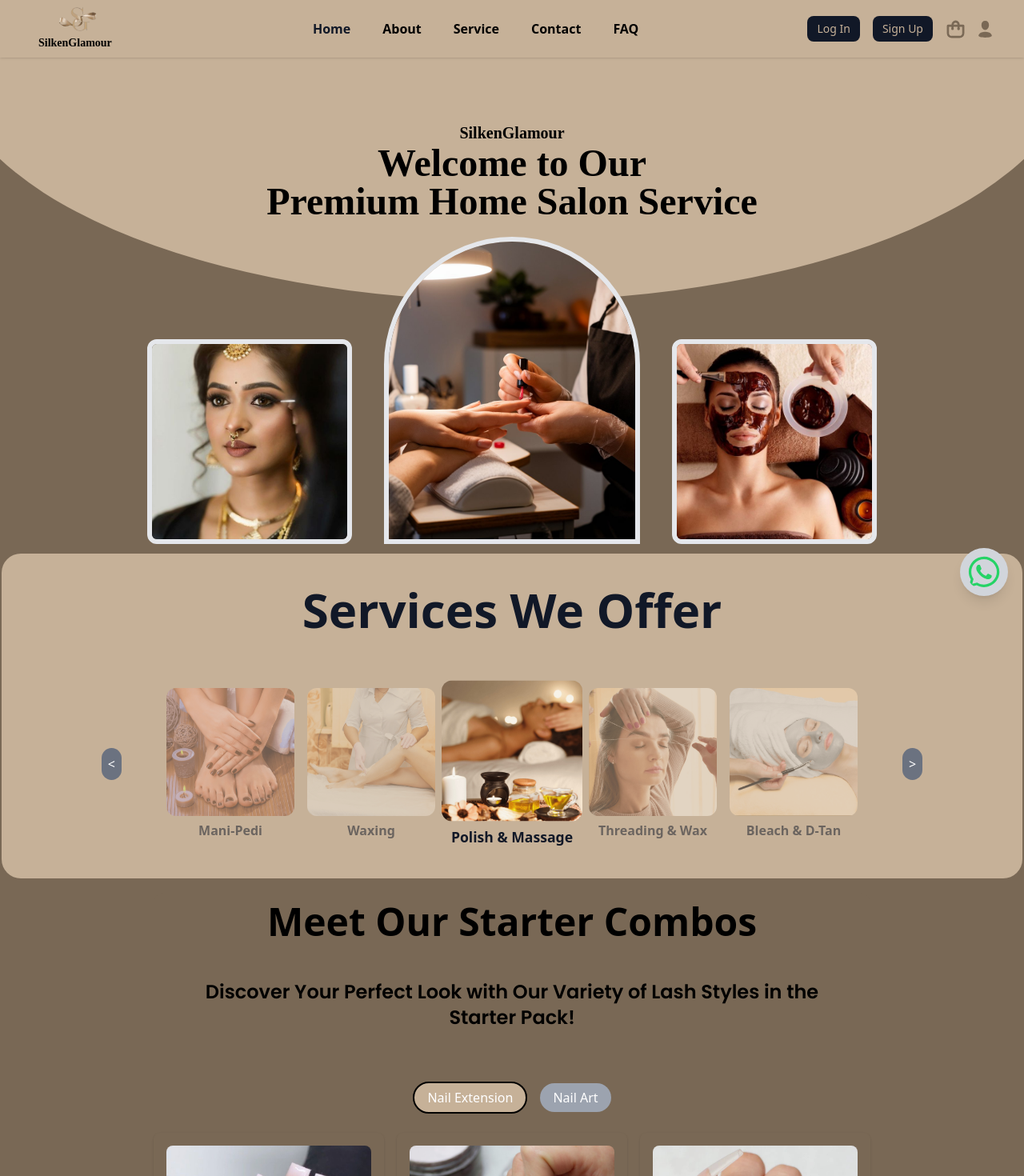
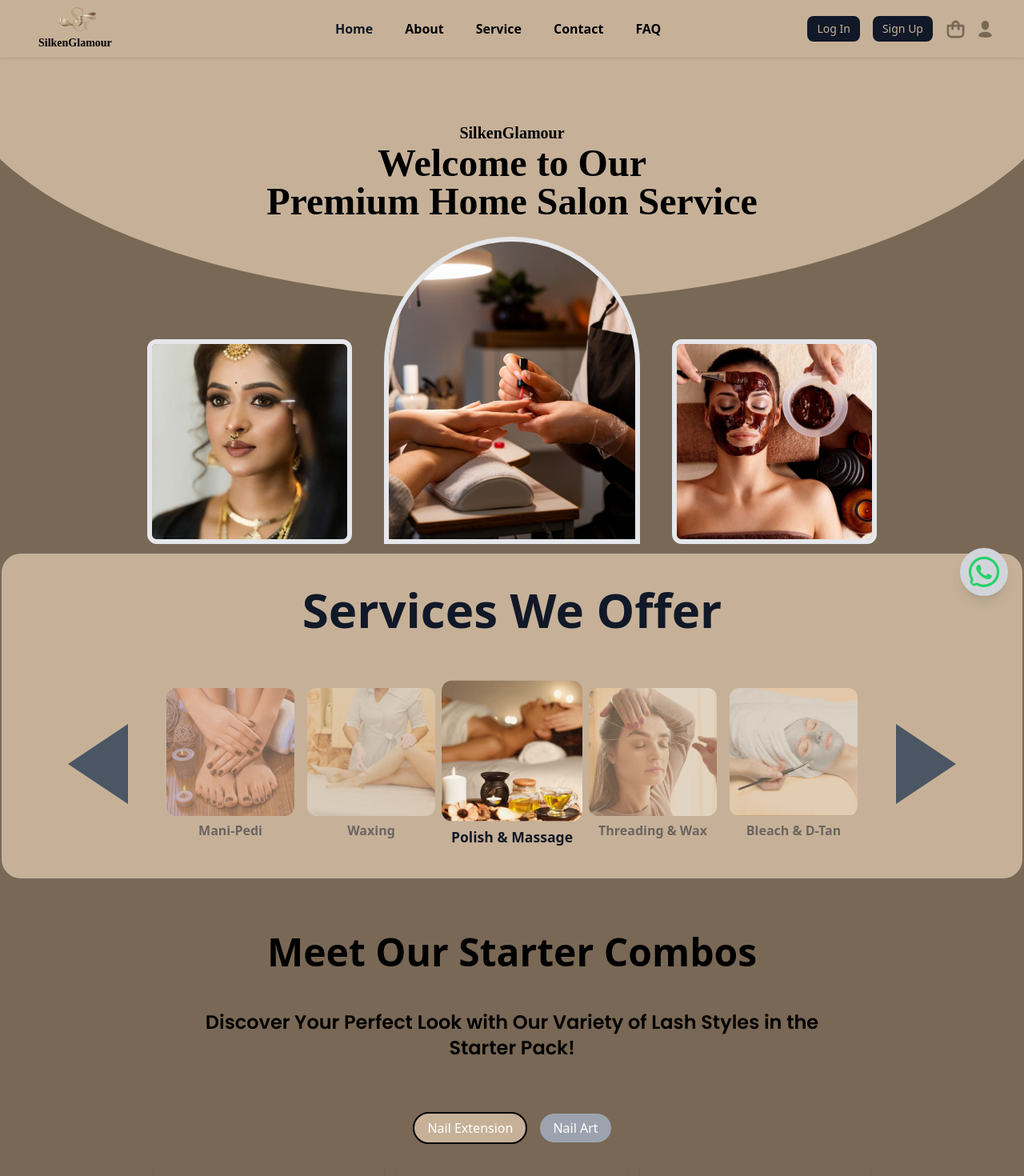
Before and after one commit to Harsh8118-ai/SilkenGlamour, a React (Vite) app in the folder Frontend/: page / in a window 1280 px wide. Shown: the top 1470 px of the page at 80% size. Built offline with nearby package versions, Linux system fonts and the light colour scheme.

Commit message:
Final Code

```diff
--- a/Frontend/src/components/FAQ/ChatBot.jsx
+++ b/Frontend/src/components/FAQ/ChatBot.jsx
@@ -107,7 +107,7 @@ function Bot() {
   return (
 <>
 {/* <div className='shadow-md parent-container overflow-visible z-10 shadow-black rounded-lg'> */}
-    <div className="App sm:mt-4 mt-2 rounded-xl border-2 border-black">
+    <div className="App sm:mt-4 mt-2 rounded-xl border-2 border-black relative sm:mb-20 mb-16">
       <ThemeProvider theme={theme}>
 
         <ChatBot
--- a/Frontend/src/components/FAQ/ChatBotLayout.jsx
+++ b/Frontend/src/components/FAQ/ChatBotLayout.jsx
@@ -4,7 +4,7 @@ import Bot from './ChatBot'
 
 export default function ChatBotLayout() {
   return (
-    <><div className='bg-MainBGColorYellow h-screen lg:-mb-18 flex justify-center '>
+    <><div className='bg-MainBGColorYellow h-full lg:-mb-18 flex justify-center'>
         <div className='p-2 pt-4'>
     <Bot/>
     </div>
--- a/Frontend/src/components/Header/Header.jsx
+++ b/Frontend/src/components/Header/Header.jsx
@@ -46,7 +46,7 @@ export default function Header() {
             </Link>
 
             <div className="hidden justify-between items-center w-full sm:flex sm:flex-wrap sm:w-auto sm:order-1" id="mobile-menu-2">
-              <ul className="flex flex-col mt-4 font-medium sm:flex-row lg:space-x-10 sm:mt-0">
+              <ul className="flex flex-col mt-4 font-medium sm:flex-row lg:space-x-10 sm:mt-0 ml-24">
                 <li>
                   <NavLink
                     to="/"
--- a/Frontend/src/components/Home/HeroSection.jsx
+++ b/Frontend/src/components/Home/HeroSection.jsx
@@ -18,13 +18,15 @@ export default function HeroSection() {
             Welcome to Our <br /> Premium Home Salon Service
           </h1>
           <div className='flex items-center justify-center w-full gap-10'>
+
+            <div className='mt-32'>
               <Link to="/service">
                 <img
                   src="/Home/Makeup Home.jpg"
                   alt=""
-                  className="w-64 h-64 rounded-xl border-[6px] border-[000000] object-cover transform hover:opacity-80 hover:border-white mt-32"
+                  className="w-64 h-64 rounded-xl border-[6px] border-[000000] object-cover transform hover:opacity-80 hover:border-white "
                 />
-              </Link>
+              </Link></div>
 
             <Link to="/service">
               <img
@@ -34,13 +36,14 @@ export default function HeroSection() {
               />
             </Link>
 
+            <div className='mt-32'>
               <Link to="/service">
                 <img
                   src="/Home/Facial Home.jpg"
                   alt=""
-                  className="w-64 h-64 rounded-xl border-[6px] border-[000000] object-cover transform hover:opacity-80 hover:border-white mt-32"
+                  className="w-64 h-64 rounded-xl border-[6px] border-[000000] object-cover transform hover:opacity-80 hover:border-white "
                 />
-              </Link>
+              </Link></div>
           </div>
         </div>
       </div>
--- a/Frontend/src/components/Home/Home.jsx
+++ b/Frontend/src/components/Home/Home.jsx
@@ -3,7 +3,7 @@ import { Link, NavLink } from 'react-router-dom';
 import { CartContext, CartProvider } from '../Cart/CartContext'; // Import the CartContext
 import { useAuth } from '../../Store/auth';
 import HomeService from './HomeService';
-import HomeStarterCombo from './Home Starter Combo';
+import HomeStarterCombo from './HomeStarterCombo';
 import WebCartLayout from '../Cart/WebCartLayout';
 import HeroSection from './HeroSection';
 import HomeServiceMobile from './HomeServiceMobile';
@@ -81,7 +81,7 @@ export default function Home() {
                 {isLoggedIn ? (
                   <Link
                     to="contact/logout"
-                    className="text-MainBGColorYellow hover:bg-MainBGColorYellow focus:ring-4 bg-gray-900 focus:ring-gray-600 font-medium rounded-lg text-sm px-4 sm:px-3 py-2 sm:py-1.5 mr-2 lg:mr-4 focus:outline-none hover:text-black"
+                    className="text-MainBGColorYellow hover:bg-BGColorYellow focus:ring-4 bg-gray-900 focus:ring-gray-600 font-medium rounded-lg text-sm px-4 sm:px-3 py-2 sm:py-1.5 mr-2 lg:mr-4 focus:outline-none hover:text-black"
                   >
                     Log Out
                   </Link>
@@ -89,13 +89,13 @@ export default function Home() {
                   <>
                     <Link
                       to="contact/login"
-                      className="text-MainBGColorYellow hover:bg-MainBGColorYellow focus:ring-4 bg-gray-900 focus:ring-gray-600 font-medium rounded-lg text-sm px-4 sm:px-3 py-2 sm:py-1.5 mr-2 lg:mr-4 focus:outline-none hover:text-black"
+                      className="text-MainBGColorYellow hover:bg-BGColorYellow focus:ring-4 bg-gray-900 focus:ring-gray-600 font-medium rounded-lg text-sm px-4 sm:px-3 py-2 sm:py-1.5 mr-2 lg:mr-4 focus:outline-none hover:text-black"
                     >
                       Log In
                     </Link>
                     <Link
                       to="contact/signup"
-                      className="text-MainBGColorYellow hover:bg-MainBGColorYellow focus:ring-4 bg-gray-900 focus:ring-gray-600 font-medium rounded-lg text-sm px-4 sm:px-3 py-2 sm:py-1.5 mr-2 lg:mr-4 focus:outline-none hover:text-black"
+                      className="text-MainBGColorYellow hover:bg-BGColorYellow focus:ring-4 bg-gray-900 focus:ring-gray-600 font-medium rounded-lg text-sm px-4 sm:px-3 py-2 sm:py-1.5 mr-2 lg:mr-4 focus:outline-none hover:text-black"
                     >
                       Sign Up
                     </Link>
@@ -105,7 +105,7 @@ export default function Home() {
                 {/* Cart Icon */}
                 <div className="flex items-center">
                   <div
-                    className="relative text-MainBGColorYellow mr-3 cursor-pointer"
+                    className="relative text-MainBGColorYellow mr-3 cursor-pointer hover:scale-110 hover:shadow-sm shadow-BGColorYellow"
                     onClick={openCart} // Only opens the cart
                   >
                     {totalItems > 0 && (
@@ -135,7 +135,7 @@ export default function Home() {
                   </div>
 
                   <Link to="/profile">
-                    <div className="mr-3">
+                    <div className="mr-3 hover:scale-110 hover:shadow-sm shadow-BGColorYellow">
                     <svg
                       viewBox="0 0 24 24"
                       fill="796855"
@@ -163,12 +163,12 @@ export default function Home() {
               </div>
 
               <div className="hidden justify-between items-center w-full sm:flex sm:flex-wrap sm:w-auto sm:order-1">
-                <ul className="flex flex-col mt-4 font-medium sm:flex-row lg:space-x-10 sm:mt-0 pl-10">
+                <ul className="flex flex-col mt-4 font-medium sm:flex-row lg:space-x-10 sm:mt-0 ml-24">
                   <li>
                     <NavLink
                       to="/"
                       className={({ isActive }) =>
-                        `block py-2 pr-4 pl-3 sm:-ml-5 lg:-ml-0 duration-200 ${isActive ? "text-gray-900" : "text-black"}  border-gray-600  lg:hover:bg-transparent hover:text-black font-bold lg:p-0`
+                        `block py-2 pr-4 pl-3 sm:-ml-5 lg:-ml-0 duration-200 ${isActive ? "text-gray-900" : "text-black"}  border-gray-600  lg:hover:bg-transparent hover:text-[#635a4f]  hover:scale-105 font-bold lg:p-0`
                       }
                     >
                       Home
@@ -178,7 +178,7 @@ export default function Home() {
                     <NavLink
                       to="/about"
                       className={({ isActive }) =>
-                        `block py-2 pr-4 pl-3 duration-200 ${isActive ? "text-gray-900" : "text-black"}  border-gray-600  lg:hover:bg-transparent hover:text-black font-bold lg:p-0`
+                        `block py-2 pr-4 pl-3 duration-200 ${isActive ? "text-gray-900" : "text-black"}  border-gray-600  lg:hover:bg-transparent hover:text-[#635a4f] hover:scale-105 font-bold lg:p-0`
                       }
                     >
                       About
@@ -188,7 +188,7 @@ export default function Home() {
                     <NavLink
                       to="/service"
                       className={({ isActive }) =>
-                        `block py-2 pr-4 pl-3 duration-200 ${isActive ? "text-gray-900" : "text-black"}  border-gray-600  lg:hover:bg-transparent hover:text-black font-bold lg:p-0`
+                        `block py-2 pr-4 pl-3 duration-200 ${isActive ? "text-gray-900" : "text-black"}  border-gray-600  lg:hover:bg-transparent hover:text-[#635a4f] hover:scale-105 font-bold lg:p-0`
                       }
                     >
                       Service
@@ -198,7 +198,7 @@ export default function Home() {
                     <NavLink
                       to="/contact"
                       className={({ isActive }) =>
-                        `block py-2 pr-4 pl-3 duration-200 ${isActive ? "text-gray-900" : "text-black"}  border-gray-600  lg:hover:bg-transparent hover:text-black font-bold lg:p-0`
+                        `block py-2 pr-4 pl-3 duration-200 ${isActive ? "text-gray-900" : "text-black"}  border-gray-600  lg:hover:bg-transparent hover:text-[#635a4f] hover:scale-105 font-bold lg:p-0`
                       }
                     >
                       Contact
@@ -208,7 +208,7 @@ export default function Home() {
                     <NavLink
                       to="/faq"
                       className={({ isActive }) =>
-                        `block py-2 pr-4 pl-3 duration-200 ${isActive ? "text-gray-900" : "text-black"}  border-gray-600  lg:hover:bg-transparent  hover:text-black font-bold lg:p-0`
+                        `block py-2 pr-4 pl-3 duration-200 ${isActive ? "text-gray-900" : "text-black"}  border-gray-600  lg:hover:bg-transparent  hover:text-[#635a4f] hover:scale-105 font-bold lg:p-0`
                       }
                     >
                       FAQ
--- a/Frontend/src/components/Home/HomeService.jsx
+++ b/Frontend/src/components/Home/HomeService.jsx
@@ -45,10 +45,14 @@ export default function HomeService() {
       <div className="flex items-center mt-5">
         {/* Left Scroll Button */}
         <button
-          className="bg-gray-500 text-white rounded-full p-2 mr-2 hover:bg-gray-700 transition duration-300 ease-in-out"
+          className=" text-white transition duration-300 ease-in-out"
           onClick={() => handleScroll('left')}
         >
-          &lt;
+          <div class="w-0 h-0
+  border-t-[50px] border-t-transparent
+  border-r-[75px] border-r-gray-600
+  border-b-[50px] border-b-transparent">
+          </div>
         </button>
 
         {/* Carousel Container */}
@@ -56,11 +60,10 @@ export default function HomeService() {
           {getVisibleServices().map((service, index) => (
             <Link to={service.link} key={service.name}>
               <div
-                className={`flex flex-col items-center p-2 transform-gpu transition-all duration-500 ease-out ${
-                  index === 2
+                className={`flex flex-col items-center p-2 transform-gpu transition-all duration-500 ease-out ${index === 2
                     ? 'scale-110 opacity-100 hover:scale-[1.15]'
                     : 'scale-100 opacity-50'
-                }`}
+                  }`}
                 style={{
                   transitionTimingFunction: 'cubic-bezier(0.25, 0.8, 0.25, 1)', // Smoother animation
                 }}
@@ -78,10 +81,14 @@ export default function HomeService() {
 
         {/* Right Scroll Button */}
         <button
-          className="bg-gray-500 text-white rounded-full p-2 ml-2 hover:bg-gray-700 transition duration-300 ease-in-out"
+          className="transition duration-300 ease-in-out"
           onClick={() => handleScroll('right')}
         >
-          &gt;
+          <div class="w-0 h-0
+  border-t-[50px] border-t-transparent
+  border-l-[75px] border-l-gray-600
+  border-b-[50px] border-b-transparent">
+</div>
         </button>
       </div>
     </div>
```
Also changed, not shown: Frontend/src/components/Home/HomeStarterCombo.jsx (renamed from Frontend/src/components/Home/Home Starter Combo.jsx, +4 -4 lines). Lines whose indentation alone changed are shown as unchanged.
